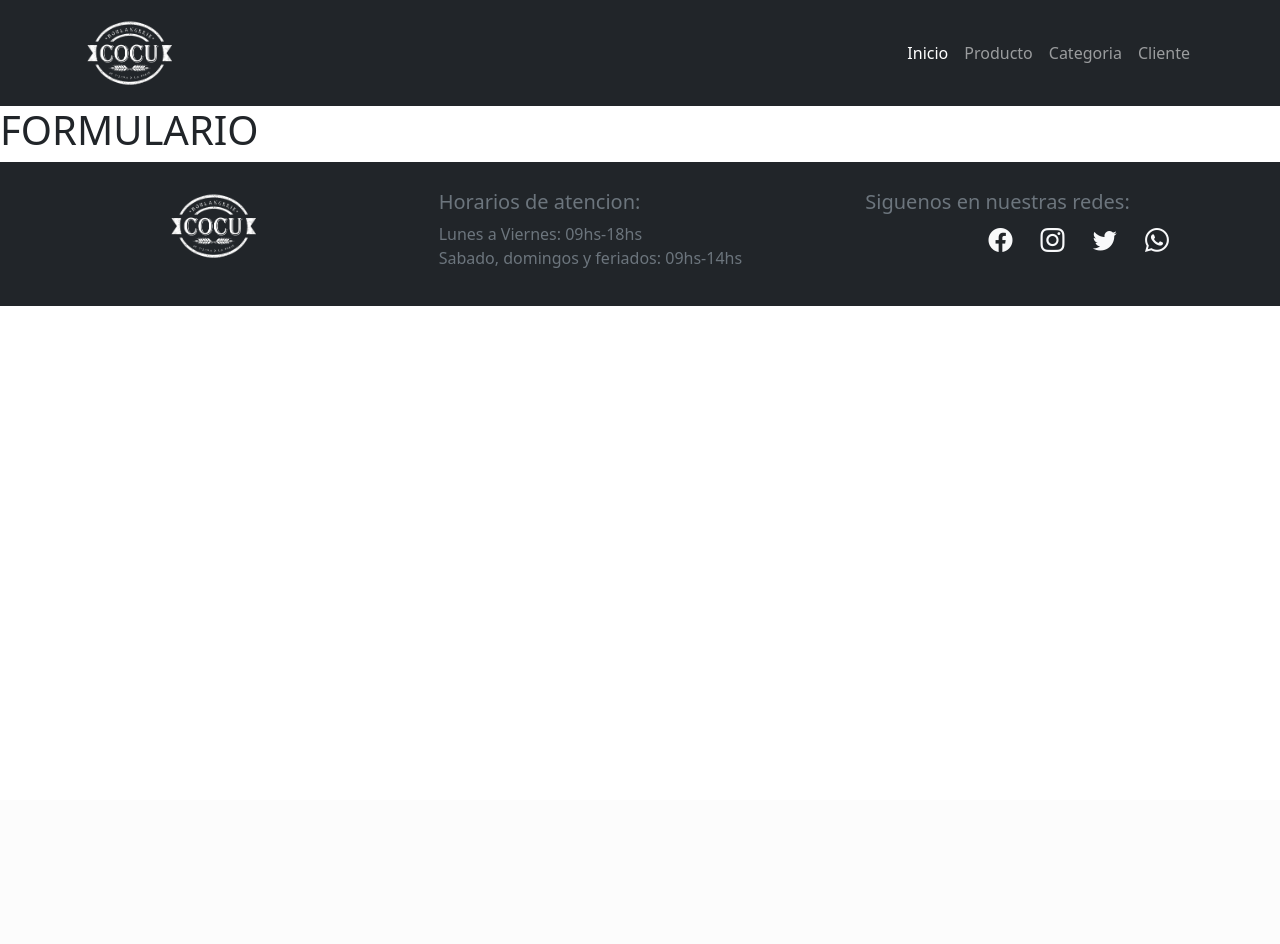
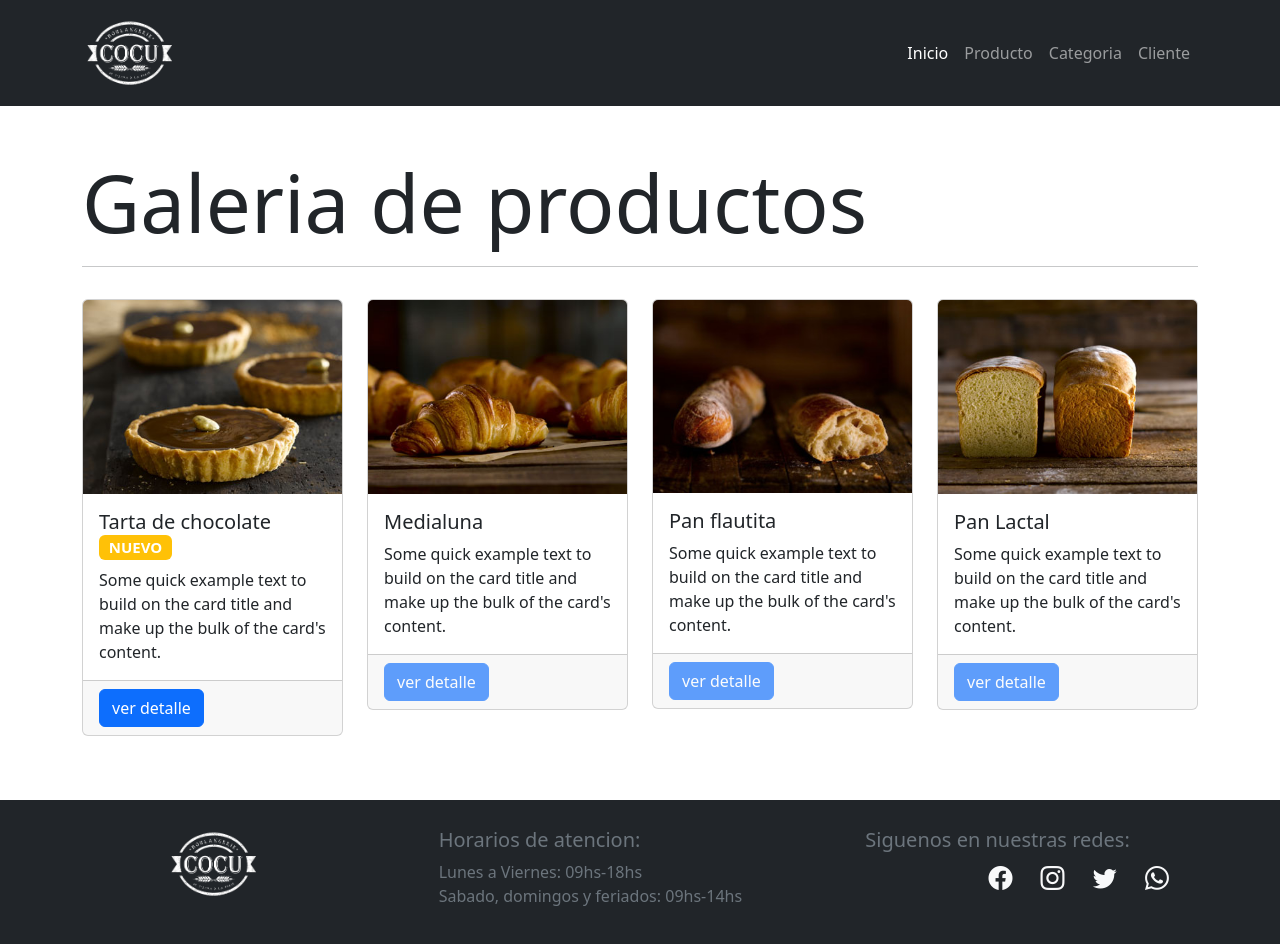
Before and after one commit to VMenichetti/Tercera-Pre-entrega-VMenichetti, a Django app: page /app-proyecto/producto/ in a window 1280 px wide. Before the commit the page ends 306 px from the top, so only its background shows below. Run offline with Django 4.2, Linux system fonts and the light colour scheme; some libraries are stand-ins or nearby versions.

Commit message:
Modificacion de galeria de productos

```diff
--- a/Proyecto/AppProyecto/templates/producto.html
+++ b/Proyecto/AppProyecto/templates/producto.html
@@ -3,8 +3,138 @@
 {% load static %}
 
 {% block contenidoQueCambia1 %}
+<main>
+    <section class="container my-5">
+      <h1 class="display-1">Galeria de productos</h1>
+      <hr />
+      <article class="row">
+        <div class="col-12 col-md-4 col-lg-3 my-3">
+          <div class="card">
+            <img
+              src="{% static 'assets/img/productos/Torta-de-chocolate_00098_portfolio.jpg' %}"
+              class="card-img-top"
+              alt="torta de chocolate"
+            />
+            <div class="card-body">
+              <h5 class="card-title">
+                Tarta de chocolate <span class="badge bg-warning">NUEVO</span>
+              </h5>
+              <p class="card-text">
+                Some quick example text to build on the card title and make up
+                the bulk of the card's content.
+              </p>
+              <!-- <a href="#" class="btn btn-primary">Go somewhere</a> -->
+            </div>
+            <div class="card-footer">
+              <button
+                class="btn btn-primary"
+                type="button"
+                data-bs-toggle="modal"
+                data-bs-target="#modalDetalleProducto"
+              >
+                ver detalle
+              </button>
+            </div>
+          </div>
+        </div>
+        <div class="col-12 col-md-4 col-lg-3 my-3">
+          <div class="card">
+            <img
+              src="{% static 'assets/img/productos/Croissant_00018_portfolio1.jpg' %}"
+              class="card-img-top"
+              alt="Medialuna"
+            />
+            <div class="card-body">
+              <h5 class="card-title">Medialuna</h5>
+              <p class="card-text">
+                Some quick example text to build on the card title and make up
+                the bulk of the card's content.
+              </p>
+              <!-- <a href="#" class="btn btn-primary">Go somewhere</a> -->
+            </div>
+            <div class="card-footer">
+              <button class="btn btn-primary disabled">ver detalle</button>
+            </div>
+          </div>
+        </div>
+        <div class="col-12 col-md-4 col-lg-3 my-3">
+          <div class="card">
+            <img
+              src="{% static 'assets/img/productos/pan.jpg' %}"
+              class="card-img-top"
+              alt="pan"
+            />
+            <div class="card-body">
+              <h5 class="card-title">Pan flautita</h5>
+              <p class="card-text">
+                Some quick example text to build on the card title and make up
+                the bulk of the card's content.
+              </p>
+              <!-- <a href="#" class="btn btn-primary">Go somewhere</a> -->
+            </div>
+            <div class="card-footer">
+              <button class="btn btn-primary disabled" data-bs-toggle="modal" data-bs-target="modalDetalleProductoPan">ver detalle</button>
+            </div>
+          </div>
+        </div>
+        <div class="col-12 col-md-4 col-lg-3 my-3">
+          <div class="card">
+            <img
+              src="{% static 'assets\img\productos\Pan-de-miga_00195_portfolio1.jpg' %}"
+              class="card-img-top"
+              alt="torta de chocolate"
+            />
+            <div class="card-body">
+              <h5 class="card-title">Pan Lactal</h5>
+              <p class="card-text">
+                Some quick example text to build on the card title and make up
+                the bulk of the card's content.
+              </p>
+              <!-- <a href="#" class="btn btn-primary">Go somewhere</a> -->
+            </div>
+            <div class="card-footer">
+              <button class="btn btn-primary disabled">ver detalle</button>
+            </div>
+          </div>
+        </div>
+
+      </article>
+    </section>
+  </main>
+  <!-- ventana modal detalle producto -->
+  <div
+    class="modal fade"
+    id="modalDetalleProducto"
+    tabindex="-1"
+    aria-labelledby="modal de producto"
+    aria-hidden="true"
+  >
+    <div class="modal-dialog">
+      <div class="modal-content">
+        <div class="modal-header">
+          <h5 class="modal-title">Tarta de chocolate</h5>
+          <button
+            type="button"
+            class="btn-close"
+            data-bs-dismiss="modal"
+            aria-label="Close"
+          ></button>
+        </div>
+        <div class="modal-body">
+          <img
+            src="{% static 'assets/img/productos/Torta-de-chocolate_00098_portfolio.jpg' %}"
+            alt="" class="w-100 mb-3"
+          />
+          <p>
+            Lorem ipsum dolor sit amet, consectetur adipisicing elit. Rem est
+            non ipsam eaque voluptate distinctio iusto aliquam numquam ab
+            ratione!
+          </p>
+          <p>Precio: $200</p>
+        </div>
+      </div>
+    </div>
+  </div>
 
 
-<h1>FORMULARIO</h1>
-
 {% endblock contenidoQueCambia1 %}
```
